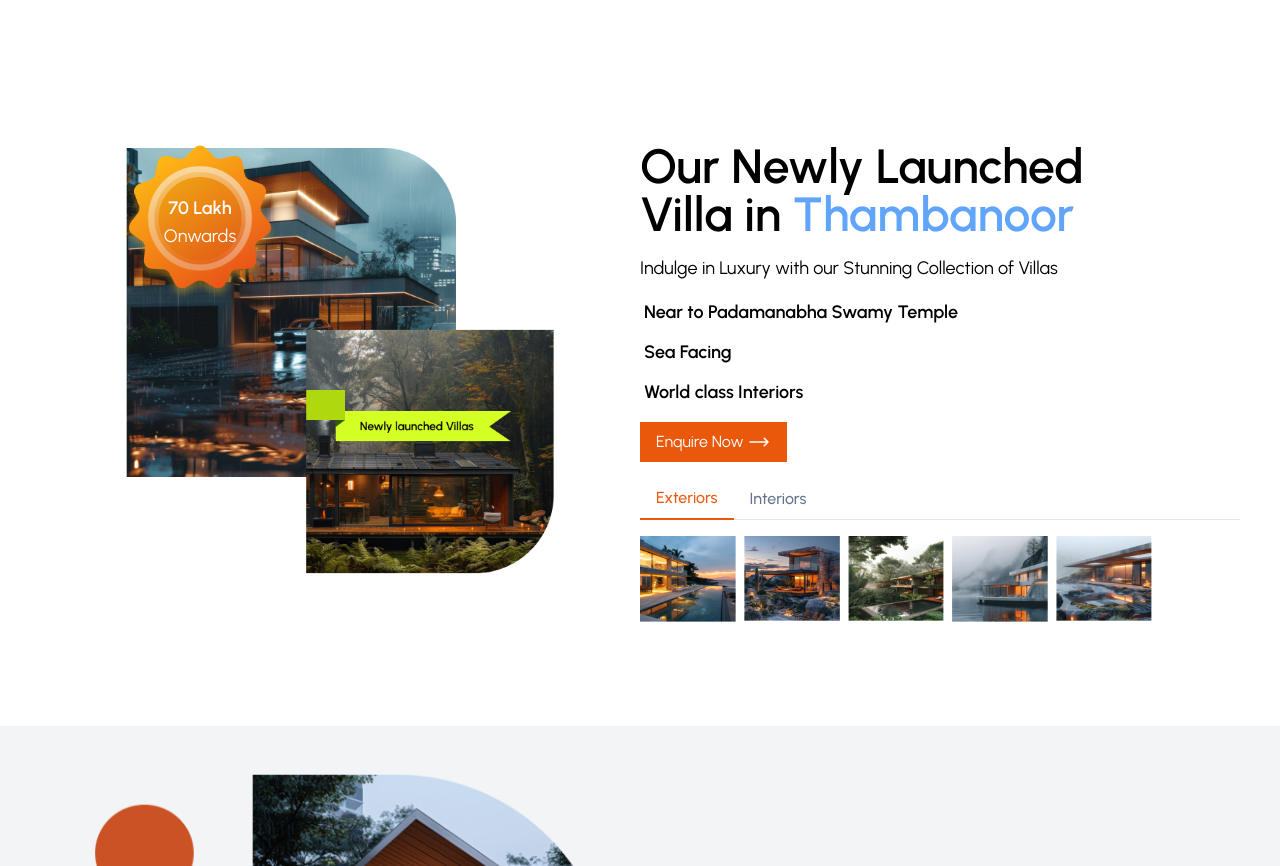
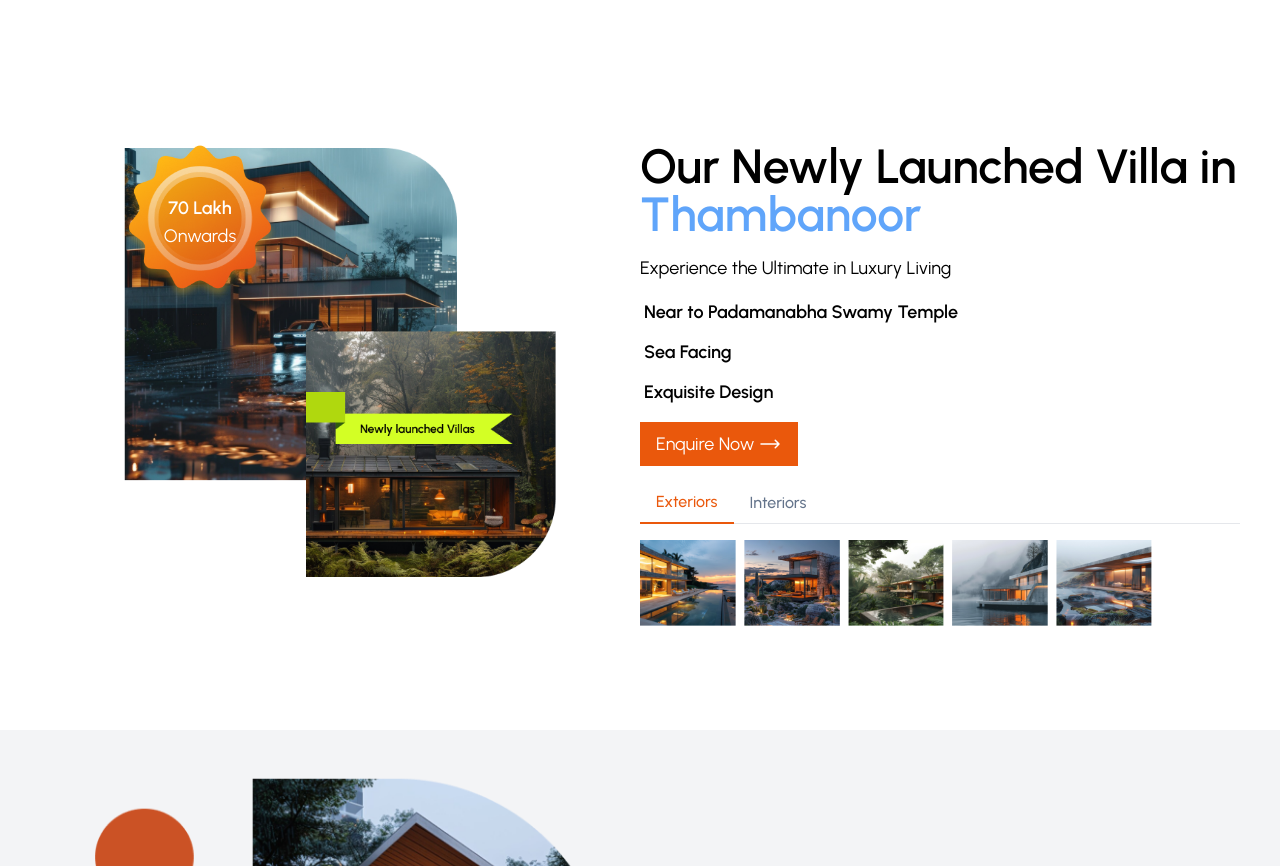
Before and after one commit to deve786/villa_client, a Next.js app: page / in a window 1280 px wide. Shown: the part 1325-2191 px from the top of the page. Built offline with nearby package versions, Linux system fonts and the light colour scheme; some icons are missing; a web font is replaced by a local one.

Commit message:
DataJson

```diff
--- a/src/components/LauchPlaces.js
+++ b/src/components/LauchPlaces.js
@@ -3,33 +3,54 @@
 
 function LauchPlaces() {
 
-    const images1 = [
+    const villa = [
         {
-            src: "/imagTab1.png",
-            alt: "Image 1",
-            id: 1
+            head: {
+                text: "Our Newly Launched Villa in ",
+                span: "Kazhakootam"
+            },
+            subhead: "Indulge in Luxury with our Stunning Collection of Villas",
+            description: {
+                desc1: "Near to Technopark",
+                desc2: "Sea Facing",
+                desc3: "World class Interiors"
+            },
+            bannerImage: '/build1.png',
+            price: '60 Lakh',
+            exterior: [
+                { src: "/imagTab1.png", alt: "Image 1", id: 1 },
+                { src: "/imagTab2.png", alt: "Image 2", id: 2 },
+                { src: "/imagTab3.png", alt: "Image 3", id: 3 },
+                { src: "/imagTab4.png", alt: "Image 4", id: 4 },
+                { src: "/imagTab5.png", alt: "Image 5", id: 5 }
+            ]
         },
         {
-            src: "/imagTab2.png",
-            alt: "Image 2",
-            id: 2
+            head: {
+                text: "Our Newly Launched Villa in ",
+                span: "Thambanoor"
             },
-        {
-            src: "/imagTab3.png",
-            alt: "Image 3",
-            id: 3
+            subhead: "Experience the Ultimate in Luxury Living",
+            description: {
+                desc1: "Near to Padamanabha Swamy Temple",
+                desc2: "Sea Facing",
+                desc3: "Exquisite Design"
             },
-        {
-            src: "/imagTab4.png",
-            alt: "Image 4",
-            id: 4
-        },
-        {
-            src: "/imagTab5.png",
-            alt: "Image 5",
-            id: 5
+            bannerImage: '/build2.png',
+            price: '70 Lakh',
+            exterior: [
+                { src: "/imagTab11.png", alt: "Image 6", id: 1 },
+                { src: "/imagTab12.png", alt: "Image 7", id: 2 },
+                { src: "/imagTab13.png", alt: "Image 8", id: 3 },
+                { src: "/imagTab14.png", alt: "Image 9", id: 4 },
+                { src: "/imagTab15.png", alt: "Image 10", id: 5 }
+            ]
         }
     ];
+    const villaData = villa[0];
+    const villaData1 = villa[1];
+
+
 
     const images2 = [
         {
@@ -60,33 +81,15 @@
     ];
     return (
         <div className='flex flex-col gap-16'>
-            <div className="p-5 md:p-10  flex lg:flex-row flex-col md:flex-row justify-center md:justify-between">
-                {/* <div className="relative flex flex-col md:justify-center  mb-5  w-1/2 ">
+            {
+                villa.map((villaData, index) =>
+                    <div key={index} className="p-5 md:p-10  flex lg:flex-row flex-col md:flex-row justify-center md:justify-between">
 
-                    <div className="lg:absolute inset-0 w-full lg:h-full h-56 -left-28 md:left-0 ">
-                        <Image src="/Rectangle 4.png" layout="fill" alt="Rectangle" className="object-contain" />
-
-                    </div>
-
-                    <div className="lg:absolute w-full h-full lg:flex hidden relative inset-0 top-32 md:left-[70%] left-1/2 transform -translate-x-1/2 md:w-80 md:h-full md:top-32 z-10">
-                        <Image src="/image.png" layout="fill" alt="Image" className="object-contain" />
-                        <div className="lg:absolute relative lg:flex hidden inset-0 w-32 h-16 top-0 left-0 transform translate-y-0 translate-x-1/2 md:w-40 md:h-40 md:top-0 z-20  flex items-center justify-center">
-                            <div className='text-white z-10 '>
-                                <p className='font-semibold text-lg'>60 Lakh</p>
-                                <p>Onwards</p>
-                            </div>
-                            <Image src="/Medallions.png" layout="fill" alt="Medallions" className="object-contain " />
-                        </div>
-
-                    </div>
-                    <div className='absolute left-32 -bottom-10  lg:flex hidden justify-start w-full'><button className="py-1 px-4 w-fit items-center gap-1 border border-orange-600  ">View Demo </button></div>
-
-                </div> */}
 
                         <div className='relative flex flex-col md:justify-center  mb-5 w-full md:w-1/2'>
                             <div className=" lg:absolute inset-0  md:justify-center mb-5">
                                 <Image
-                            src="/build1.png"
+                                    src={villaData.bannerImage}
                                     layout="fill"
                                     alt="Rectangle"
                                     className="object-contain !static md:!w-[100%] !h-[100%]"
@@ -94,24 +97,11 @@
                                 <div className="absolute  translate-x-1/2 translate-y-0 inset-0 w-32 h-16 md:w-40 md:h-40  z-20 flex items-center justify-center">
                                     <Image src="/Medallions.png" layout="fill" alt="Medallions" className="object-contain !static md:!w-[100%] md:!h-full !w-60 !h-24" />
                                     <div className='absolute text-white text-center'>
-                                <p className='font-semibold md:text-lg text-[12px]'>60 Lakh</p>
+                                        <p className='font-semibold md:text-lg text-[12px]'>{villaData.price}</p>
                                         <p className='md:text-lg text-[10px]'>Onwards</p>
                                     </div>
                                 </div>
 
-
-                        {/* <div className='absolute  translate-x-2/3 translate-y-[25%] inset-0  md:justify-center mb-5 w-1/2'>
-                            <Image
-                                src="/Medallions.png"
-                                layout="fill"
-                                alt="Medallions"
-                                className="object-contain !static md:!w-[50%] !w-[75%] "
-                            />
-                            <div className='text-white z-10 '>
-                                <p className='font-semibold text-lg'>75 Lakh</p>
-                                <p>Onwards</p>
-                            </div>
-                        </div> */}
                             </div>
 
                         </div>
@@ -122,15 +112,18 @@
 
                         <div className='flex items-center justify-start md:justify-start text-black md:text-left w-full md:w-1/2'>
                             <div className='flex justify-center flex-col gap-2 md:gap-4 w-full '>
-                        <h1 className="text-3xl md:text-5xl font-semibold">
-                            Our Newly Launched <br />Villa in <span className='text-blue-400'>Kazhakootam</span>
+                                <h1 className="text-3xl md:text-5xl font-semibold">{villaData.head.text}<span className='text-blue-400'>{villaData.head.span}</span>
+                                    {/* Our Newly Launched <br />Villa in <span className='text-blue-400'>Kazhakootam</span> */}
                                 </h1>
-                        <p className='text-sm md:text-lg'>Indulge in Luxury with our Stunning Collection of Villas</p>
+                                <p className='text-sm md:text-lg'>{villaData.subhead}</p>
                                 <ul className='flex flex-col gap-3'>
-                            <li className='flex gap-1 items-center text-lg font-semibold'><i className="fa-solid fa-circle text-blue-400"></i>Near to Technopark</li>
-                            <li className='flex gap-1 items-center  text-lg font-semibold'><i className="fa-solid fa-circle text-blue-400"></i>Sea Facing</li>
-                            <li className='flex gap-1 items-center  text-lg font-semibold'><i className="fa-solid fa-circle text-blue-400"></i>World class Interiors</li>
+                                    {Object.values(villaData.description).map((desc, i) => (
+                                        <li key={i} className='flex gap-1 items-center text-lg font-semibold'>
+                                            <i className="fa-solid fa-circle text-blue-400"></i>{desc}
+                                        </li>
+                                    ))}
                                 </ul>
+
                                 <button className='py-2 text-white px-4 flex w-fit items-center gap-1 text-lg bg-orange-600'>Enquire Now <svg xmlns="http://www.w3.org/2000/svg" fill="none" viewBox="0 0 24 24" strokeWidth={1.5} stroke="currentColor" className="size-6">
                                     <path strokeLinecap="round" strokeLinejoin="round" d="M17.25 8.25 21 12m0 0-3.75 3.75M21 12H3" />
                                 </svg>
@@ -145,9 +138,12 @@
                                         </button>
                                     </div>
                                     <div className='flex gap-2  md:flex-nowrap flex-wrap '>
-                                {images1.map(image => (
+                                        {/* {villa.exterior.map(image => (
                     <Image src={image.src} layout="fill" alt={image.alt} className='w-28 h-auto max-w-full !relative !w-24' />
 
+                ))} */}
+                                        {villaData.exterior.map((image) => (
+                                            <Image key={image.id} src={image.src} layout="responsive" width={100} height={100} alt={image.alt} className='w-28 h-auto max-w-full !relative !w-24' />
                                         ))}
 
 
@@ -159,12 +155,14 @@
                             </div>
                         </div>
                     </div>
+                )
+            }
 
-            <div className='p-5 md:p-10 flex flex-col md:flex-row justify-center md:justify-between'>
+            {/* <div className='p-5 md:p-10 flex flex-col md:flex-row justify-center md:justify-between'>
                 <div className='relative flex flex-col md:justify-center  mb-5 w-full md:w-1/2'>
                     <div className=" lg:absolute inset-0  md:justify-center mb-5">
                         <Image
-                            src="/build2.png"
+                            src={villaData1.bannerImage}
                             layout="fill"
                             alt="Rectangle"
                             className="object-contain !static md:!w-[100%] !h-[100%]"
@@ -172,24 +170,13 @@
                         <div className="absolute  translate-x-1/2 translate-y-0 inset-0 w-32 h-16 md:w-40 md:h-40  z-20 flex items-center justify-center">
                             <Image src="/Medallions.png" layout="fill" alt="Medallions" className="object-contain !static md:!w-[100%] md:!h-full !w-60 !h-24" />
                             <div className='absolute text-white text-center'>
-                                <p className='font-semibold md:text-lg text-[12px]'>70 Lakh</p>
+                                <p className='font-semibold md:text-lg text-[12px]'>{villaData1.price}</p>
                                 <p className='md:text-lg text-[10px]'>Onwards</p>
                             </div>
                         </div>
 
 
-                        {/* <div className='absolute  translate-x-2/3 translate-y-[25%] inset-0  md:justify-center mb-5 w-1/2'>
-                            <Image
-                                src="/Medallions.png"
-                                layout="fill"
-                                alt="Medallions"
-                                className="object-contain !static md:!w-[50%] !w-[75%] "
-                            />
-                            <div className='text-white z-10 '>
-                                <p className='font-semibold text-lg'>75 Lakh</p>
-                                <p>Onwards</p>
-                            </div>
-                        </div> */}
+
                     </div>
 
                 </div>
@@ -227,7 +214,7 @@
                         </div>
                     </div>
                 </div>
-            </div>
+            </div> */}
 
             <div className='bg-gray-100 gap-10 p-5 py-10 md:p-10 flex flex-col md:flex-row justify-center md:justify-between'>
                 <div className='relative flex flex-col md:justify-center  mb-5 w-full md:w-1/2'>
@@ -238,10 +225,6 @@
                         alt="Rectangle"
                         className="object-contain !static md:!w-[100%]  !h-[100%]"
                     />
-
-
-
-
 
                 </div>
 
```
Lines whose indentation alone changed are shown as unchanged.
